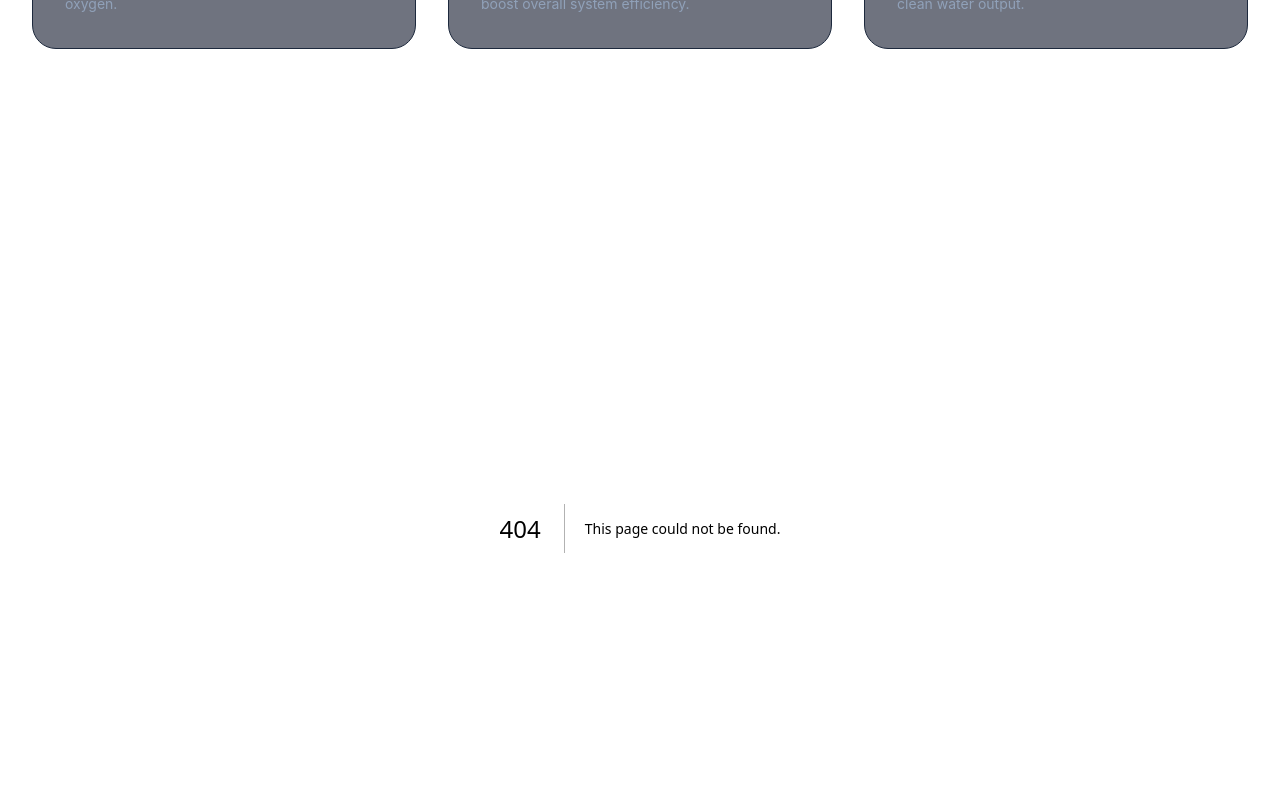
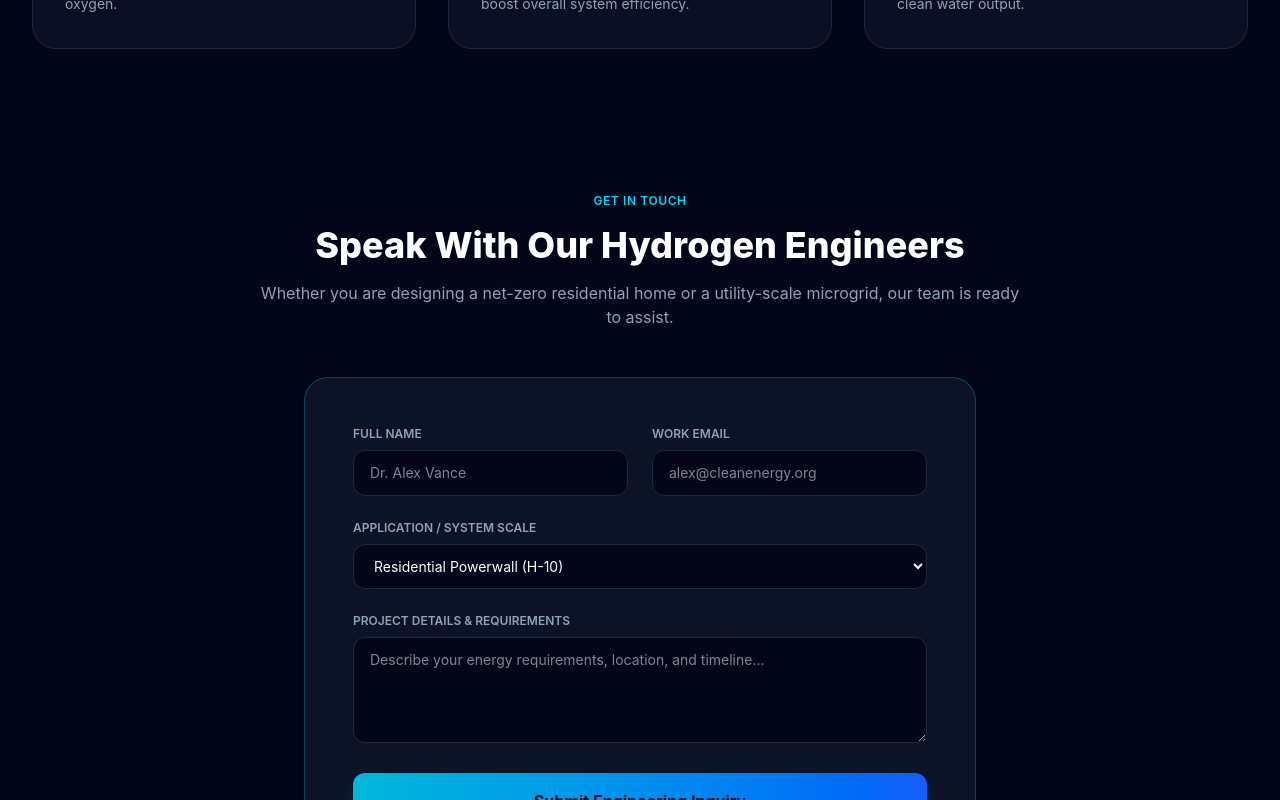
Before and after one commit to sstewart78/hydrocell-energy, a Next.js app: page /contact in a window 1280 px wide. Before the commit this address had no page. Shown: the part 1460-2260 px from the top of the page. Built offline with nearby package versions, Linux system fonts and the light colour scheme.

Commit message:
Route to Contact

```diff
--- /dev/null
+++ b/app/contact/page.tsx
@@ -0,0 +1,5 @@
+import Contact from "@/app/ui/contact"
+
+export default function Page() {
+  return <Contact />
+}
```
